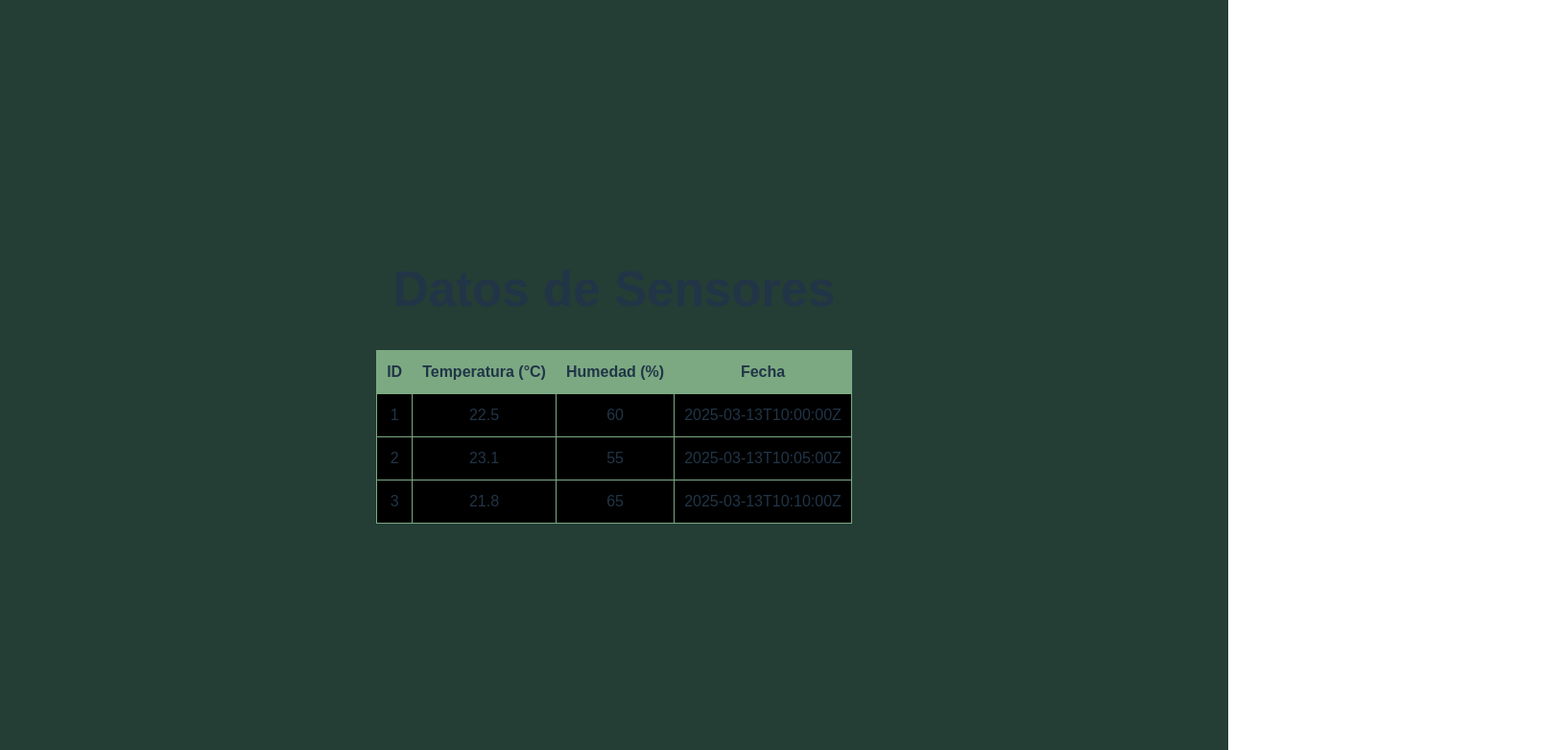
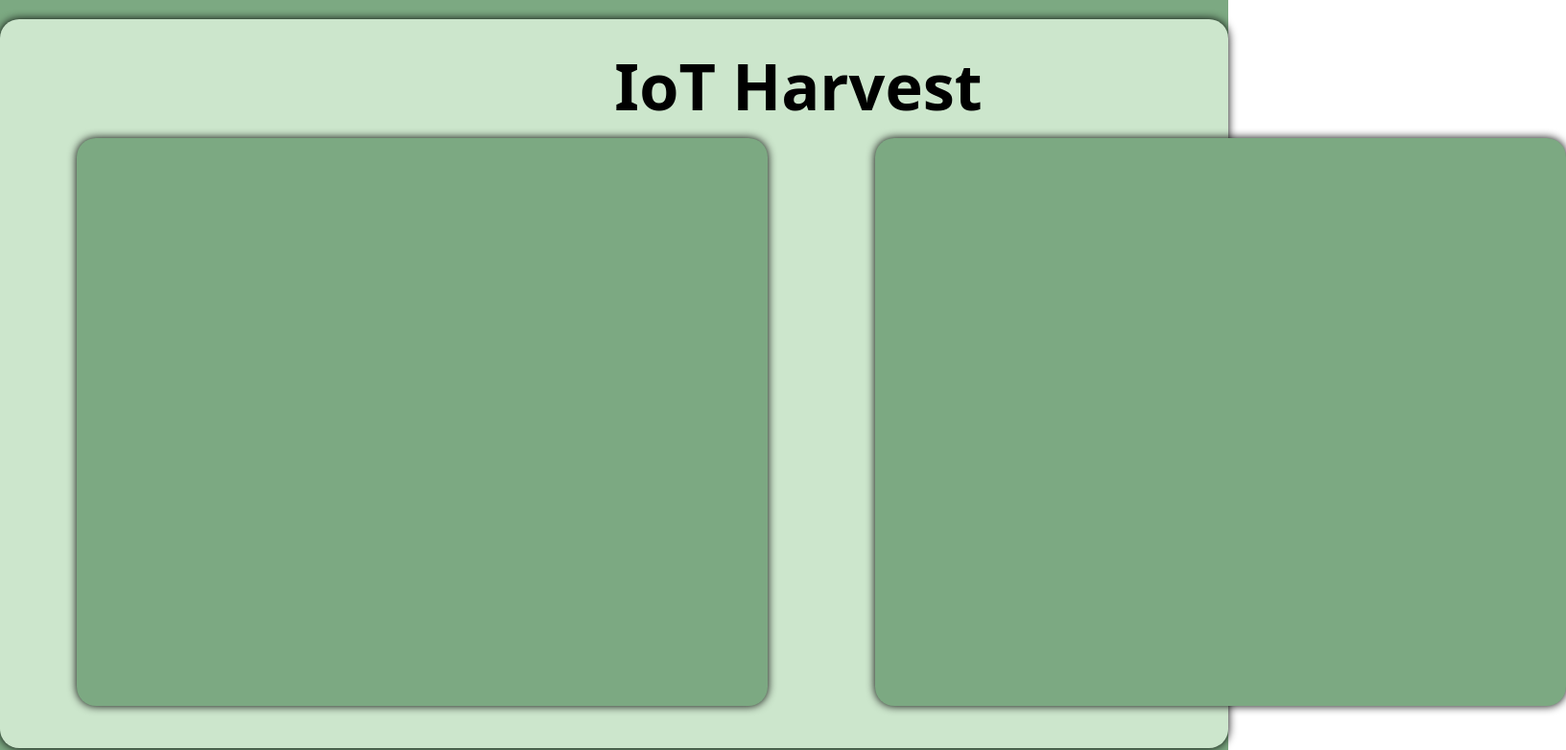
Before and after one commit to ermias-vm/IoTHarvest, a React (Vite) app in the folder frontend/my-app/: page / in a window 1280 px wide. Shown: the top 782 px of the page at 96% size, 1632 px wide, since content can reach past the window. Built offline with nearby package versions, Linux system fonts and the light colour scheme.

Commit message:
New frontend version

```diff
--- a/frontend/my-app/src/App.css
+++ b/frontend/my-app/src/App.css
@@ -1,41 +1,51 @@
-#root {
-  max-width: 1280px;
-  margin: 0 auto;
-  padding: 2rem;
-  text-align: center;
-}
-
-/* src/App.css */
-.App {
-  font-family: Arial, sans-serif;
-  text-align: center;
-  margin-top: 20px;
-}
-
-table {
-  border-collapse: collapse;
-  margin: 20px auto;
-}
-
-th, td {
-  padding: 10px;
-  border: 1px solid #7ca982;
-}
-
-th {
+/* Centrar completamente el contenido en la pantalla */
+body, html {
   background-color: #7ca982;
 }
 
-td {
-  background-color: #000000;
+#root {
+  width: 100%;
+  display: flex;
+  justify-content: center;
+  align-items: center;
 }
 
-h1 {
-  margin-top: 0;
-  padding-top: 20px;
-  text-align: center;
+.background-container {
+  background-color: #cce6cc;
+  height: 95vh;
+  width: 208vh;
+  border-radius: 20px;
+  box-shadow: 0px 0px 10px rgba(0, 0, 0, 2);
 }
 
-body {
-  background-color: #243e36;
+.title {
+  font-size: 1.3rem;
+  font-weight: bold;
+  position: absolute;
+  top: 1vh;
+  left: 104vh;
+  transform: translateX(-50%);
+  color: #000;
 }
+
+.graphs-container {
+  background-color: #7ca982;
+  height: 74vh;
+  width: 90vh;
+  position: absolute;
+  top: 18vh;
+  left: 10vh;
+  border-radius: 20px;
+  box-shadow: 0px 0px 10px rgba(0, 0, 0, 2);
+}
+
+.photo-container {
+  background-color: #7ca982;
+  height: 74vh;
+  width: 90vh;
+  position: absolute;
+  top: 18vh;
+  left: 114vh;
+  border-radius: 20px;
+  box-shadow: 0px 0px 10px rgba(0, 0, 0, 2);
+}
--- a/frontend/my-app/src/App.tsx
+++ b/frontend/my-app/src/App.tsx
@@ -5,28 +5,14 @@ import './App.css';
 
 function App() {
   return (
-    <div className="App">
-      <h1>Datos de Sensores</h1>
-      <table border={1} style={{ width: "100%", textAlign: "center" }}>
-        <thead>
-          <tr>
-            <th>ID</th>
-            <th>Temperatura (°C)</th>
-            <th>Humedad (%)</th>
-            <th>Fecha</th>
-          </tr>
-        </thead>
-        <tbody>
-          {mockData.map((data) => (
-            <tr key={data.id}>
-              <td>{data.id}</td>
-              <td>{data.temperatura}</td>
-              <td>{data.humedad}</td>
-              <td>{data.fecha}</td>
-            </tr>
-          ))}
-        </tbody>
-      </table>
+    <div className="background-container">
+      <div className="title">
+        <h1>IoT Harvest</h1>
+      </div>
+      <div className="graphs-container">
+      </div>
+      <div className="photo-container">
+      </div>
     </div>
   );
 }
```
Also changed, not shown: frontend/my-app/src/appcssejemplo.txt (added), frontend/my-app/src/apptsx-ejemplo.txt (added).
